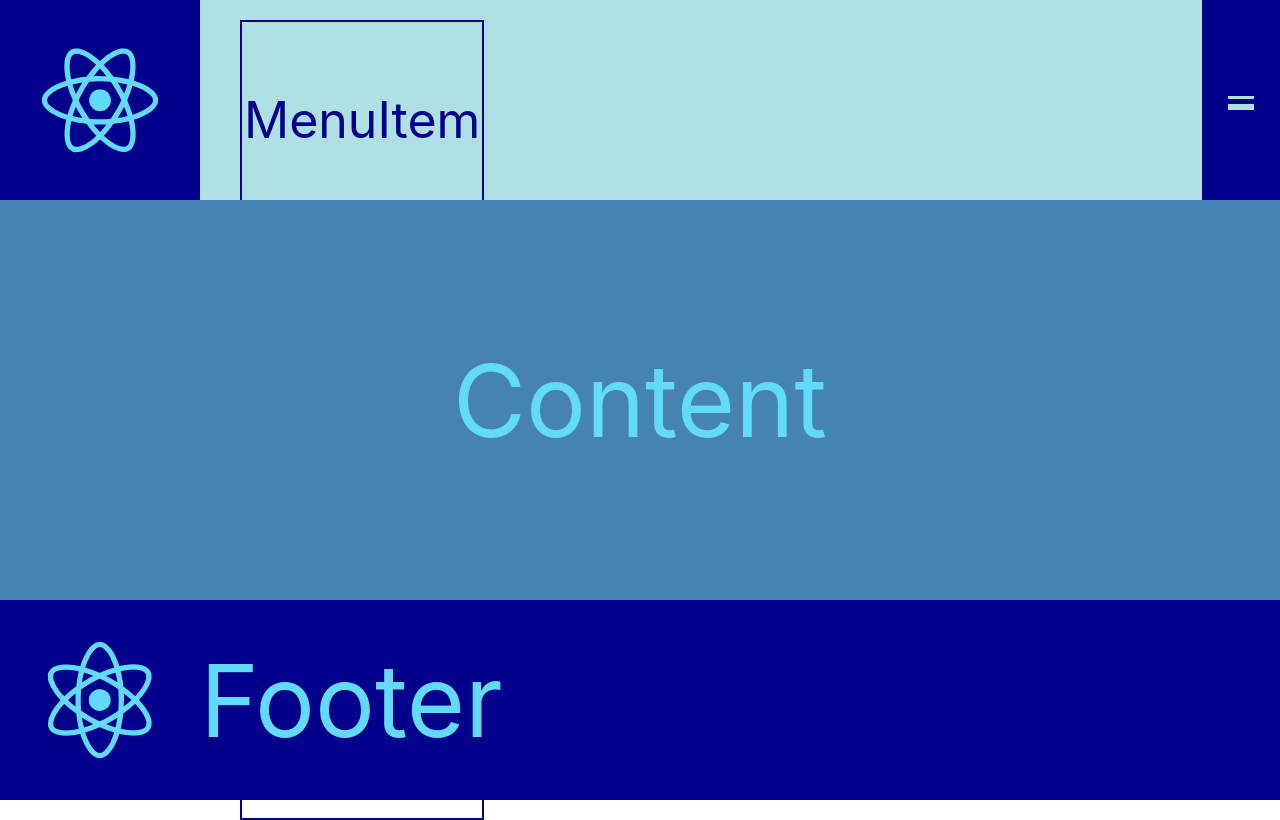
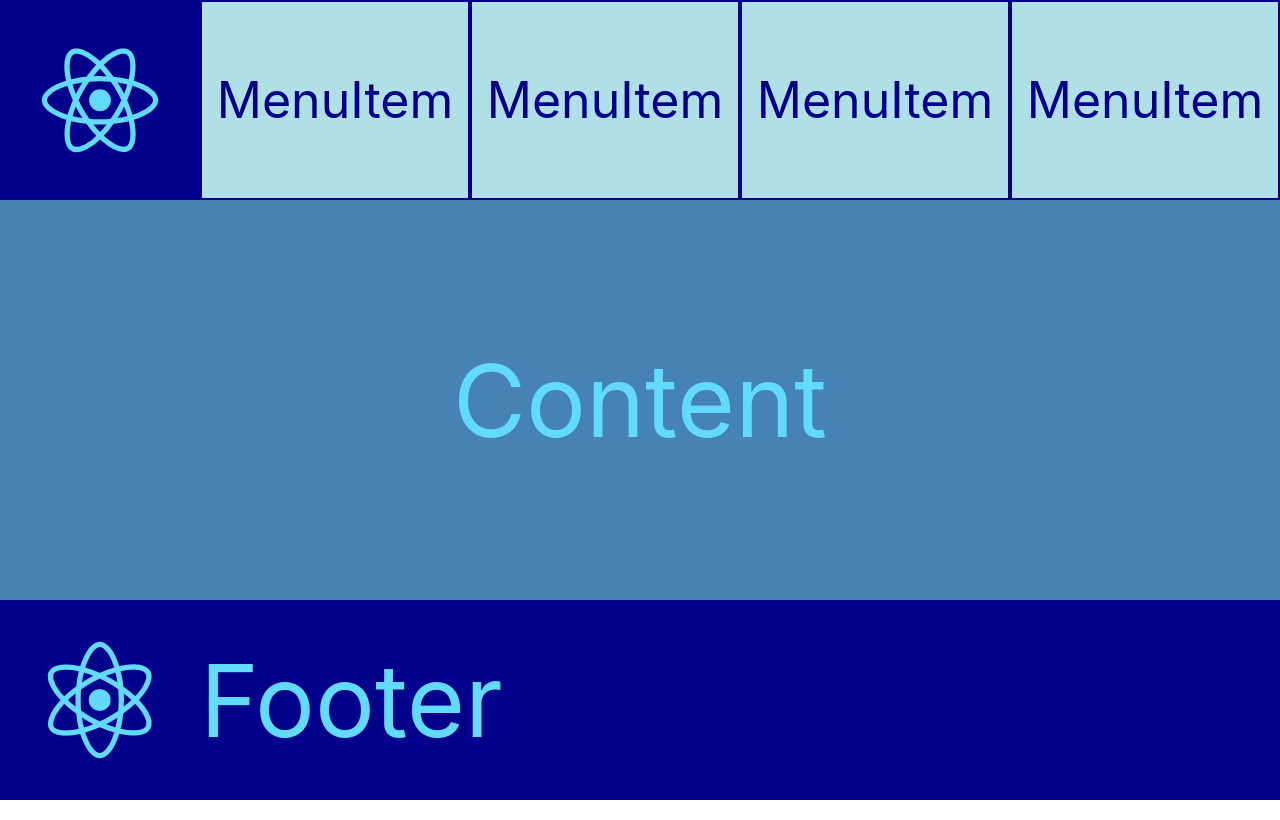
Before and after one commit to Natalina27/pasv-react-project, a React (Create React App) app: page / in a window 1280 px wide. Built offline with nearby package versions, Linux system fonts and the light colour scheme.

Commit message:
changed tags by symanthic

```diff
--- a/src/App.css
+++ b/src/App.css
@@ -38,40 +38,20 @@
   background-color: powderblue;
   cursor: pointer
 }
-.Header__burger {
-  display: flex;
-  width: 100px;
-  align-items: self-end;
-  align-self: center;
-  flex-direction: column;
-  align-items: center;
-  margin: auto;
-}
 
-.Header__burger-line {
-  display: block;
-  width: 26px;
-  height: 3px;
-  background: powderblue;
-}
-
-.Header__burger-line:first-of-type {
-  margin-top: 5px;
-  margin-bottom: 5px;
-}
 .App-menu-item{
   display: none;
 }
-/*.App-menu-item{*/
-/*  height: 98px;*/
-/*  width: 100%;*/
-/*  border : darkblue 1px solid;*/
-/*  color: darkblue;*/
-/*  display: flex;*/
-/*  justify-content: center;*/
-/*  align-items: center;*/
-/*  font-size: 10px;*/
-/*}*/
+.App-menu-item{
+  height: 98px;
+  width: 100%;
+  border : darkblue 1px solid;
+  color: darkblue;
+  display: flex;
+  justify-content: center;
+  align-items: center;
+  font-size: 10px;
+}
 .App-content{
   display: flex;
   height: 460px;
--- a/src/Header.js
+++ b/src/Header.js
@@ -2,14 +2,12 @@ import React from 'react';
 import './App.css';
 import Logo from "./Logo";
 import Menu from "./Menu";
-import HeaderBurger from "./HeaderBurger";
 
 function Header() {
   return (
     <header className="App-header">
      <Logo/>
      <Menu/>
-     <HeaderBurger/>
     </header>
   );
 }
--- a/src/HeaderBurger.js
+++ /dev/null
@@ -1,18 +0,0 @@
-import React from 'react';
-import './App.css';
-import Header from "./Header";
-import Footer from "./Footer";
-import Content from "./Content";
-import HeaderBurgerLine from "./HeaderBurgerLine";
-
-function HeaderBurger() {
-  return (
-    <div className="Header__burger">
-        <HeaderBurgerLine/>
-        <HeaderBurgerLine/>
-        <HeaderBurgerLine/>
-    </div>
-  );
-}
-
-export default HeaderBurger;
--- a/src/HeaderBurgerLine.js
+++ /dev/null
@@ -1,14 +0,0 @@
-import React from 'react';
-import './App.css';
-import Header from "./Header";
-import Footer from "./Footer";
-import Content from "./Content";
-
-function HeaderBurgerLine() {
-  return (
-    <div className="Header__burger-line">
-    </div>
-  );
-}
-
-export default HeaderBurgerLine;
--- a/src/Menu.js
+++ b/src/Menu.js
@@ -5,12 +5,10 @@ import MenuItem from "./MenuItem";
 function Menu() {
   return (
       <nav className="App-menu">
-          <ul>
               <MenuItem/>
               <MenuItem/>
               <MenuItem/>
               <MenuItem/>
-          </ul>
       </nav>
   );
 }
--- a/src/MenuItem.js
+++ b/src/MenuItem.js
@@ -3,9 +3,9 @@ import './App.css';
 
 function MenuItem() {
   return (
-    <li className="App-menu-item">
+    <div className="App-menu-item">
       MenuItem
-    </li>
+    </div>
   );
 }
 
```
